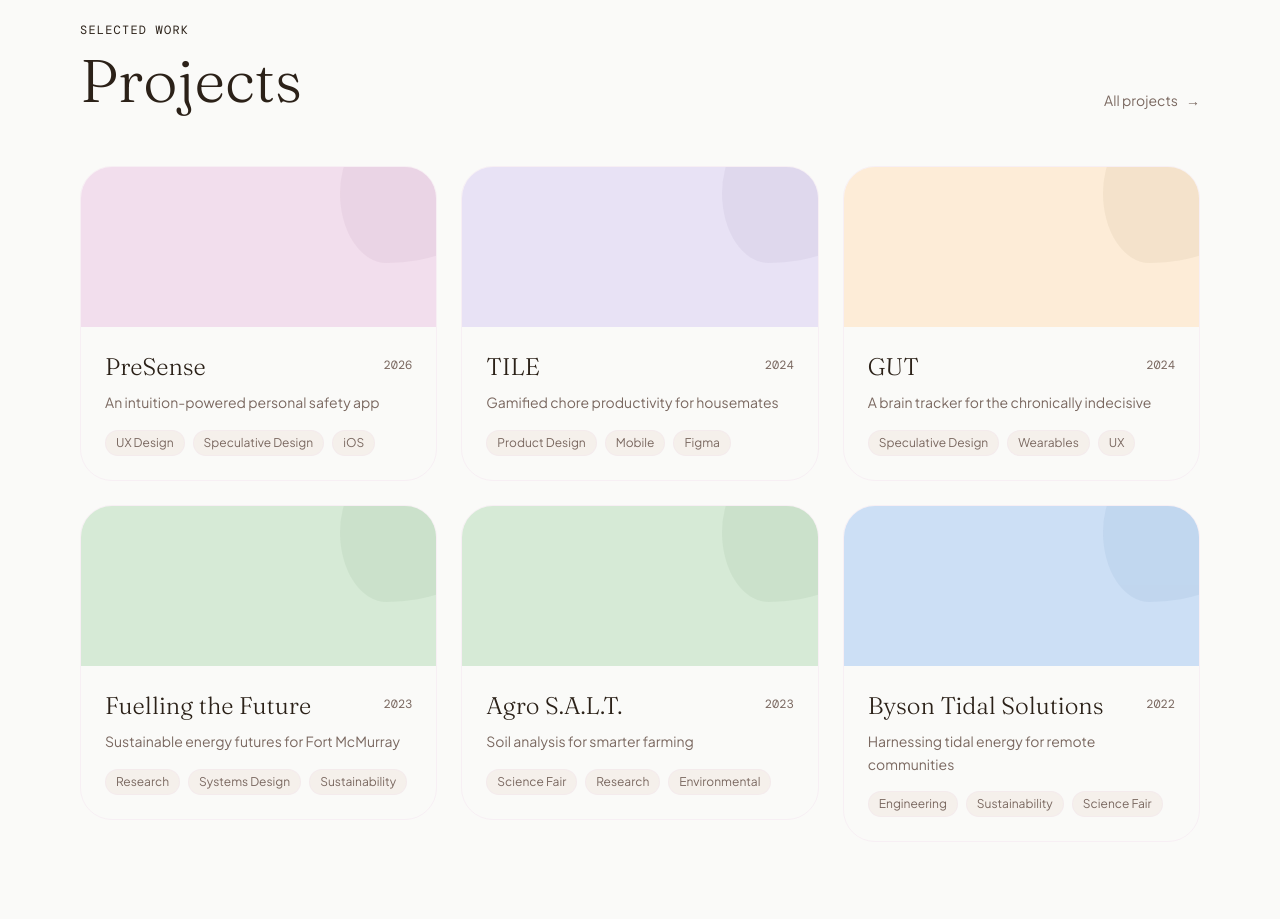
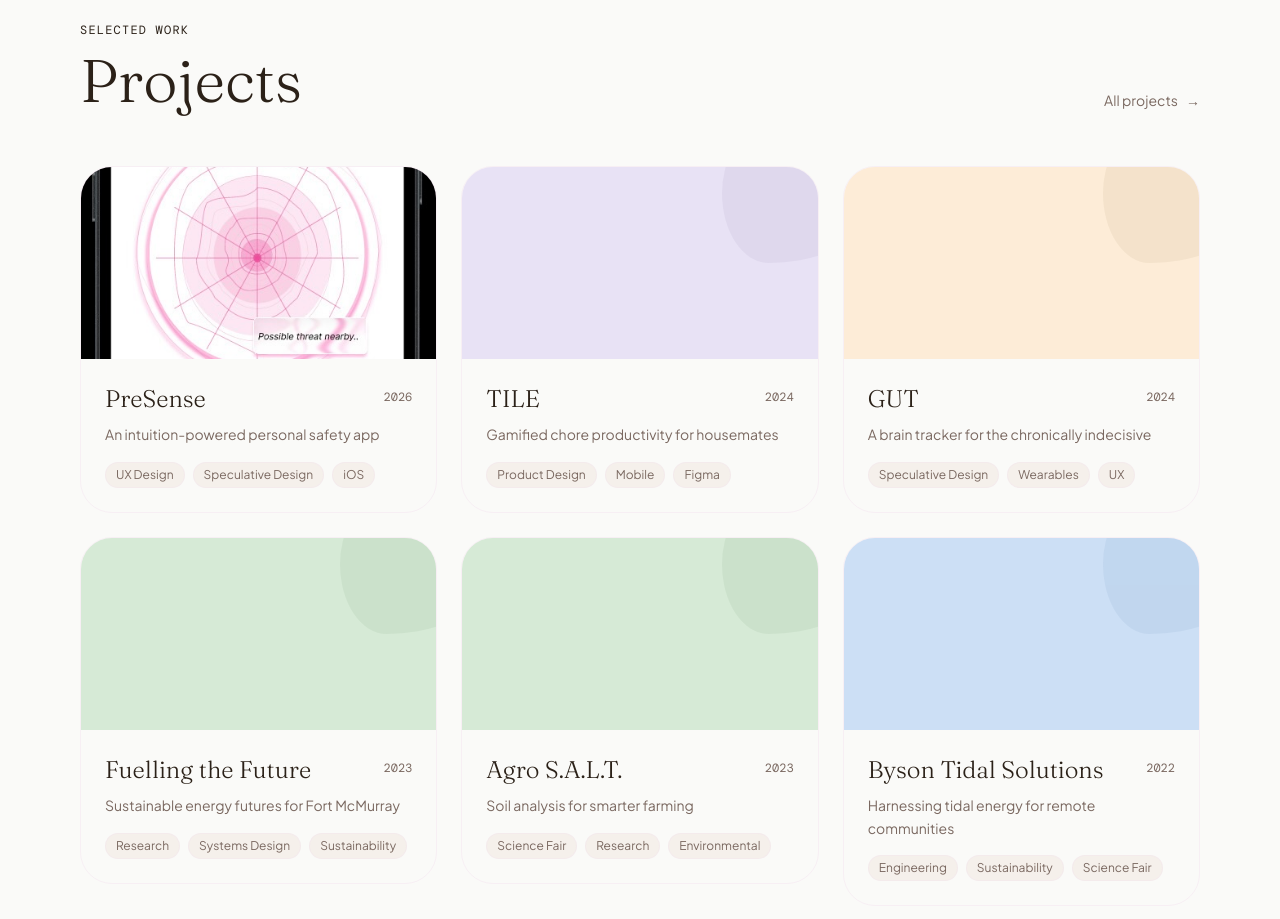
Before and after one commit to lalithyaraavi/lalithya-website, a Next.js app: page / in a window 1280 px wide. Shown: the part 940-1859 px from the top of the page. Built offline with nearby package versions, Linux system fonts and the light colour scheme; a web font is replaced by a local one.

Commit message:
show project image in card preview

```diff
--- a/src/components/ProjectCard.tsx
+++ b/src/components/ProjectCard.tsx
@@ -13,17 +13,24 @@ export default function ProjectCard({ project, index }: { project: Project; inde
       whileHover={{ y: -6 }}
     >
       <Link href={`/projects/${project.slug}`} className="group block rounded-4xl overflow-hidden border border-rose-light/40 hover:border-rose-DEFAULT/60 transition-all duration-300 hover:shadow-xl hover:shadow-rose-light/30">
-        {/* Colour swatch header */}
-        <div className="h-40 relative overflow-hidden" style={{ backgroundColor: project.color }}>
-          {/* Blob decoration */}
-          <div className="absolute -right-8 -top-8 w-32 h-32 rounded-full opacity-40 blob" style={{ backgroundColor: project.color, filter: "saturate(1.4) brightness(0.9)" }} />
-          <div className="absolute bottom-4 left-6">
-            {project.featured && (
-              <span className="inline-block px-3 py-1 rounded-full bg-rose-DEFAULT text-cream-DEFAULT text-xs font-mono mb-2">
+        {/* Card header */}
+        <div className="h-48 relative overflow-hidden" style={{ backgroundColor: project.color }}>
+          {project.image || project.images?.[0] ? (
+            <img
+              src={project.images?.[0] ?? project.image}
+              alt={project.title}
+              className="absolute inset-0 w-full h-full object-cover"
+            />
+          ) : (
+            <div className="absolute -right-8 -top-8 w-32 h-32 rounded-full opacity-40 blob" style={{ backgroundColor: project.color, filter: "saturate(1.4) brightness(0.9)" }} />
+          )}
+          {project.featured && (
+            <div className="absolute bottom-4 left-6">
+              <span className="inline-block px-3 py-1 rounded-full bg-rose-DEFAULT text-cream-DEFAULT text-xs font-mono">
                 ✦ Featured
               </span>
-            )}
-          </div>
+            </div>
+          )}
         </div>
 
         {/* Content */}
```
